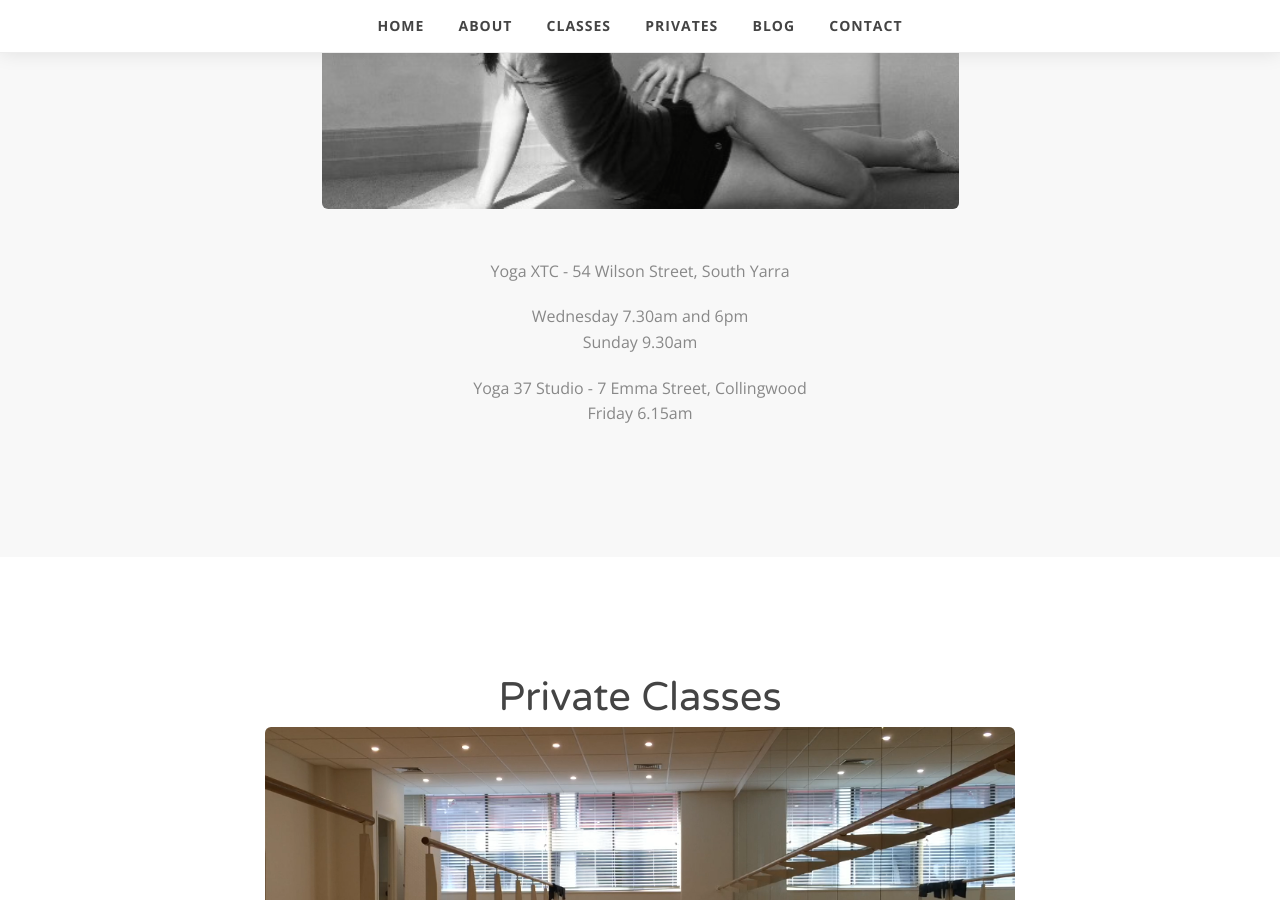
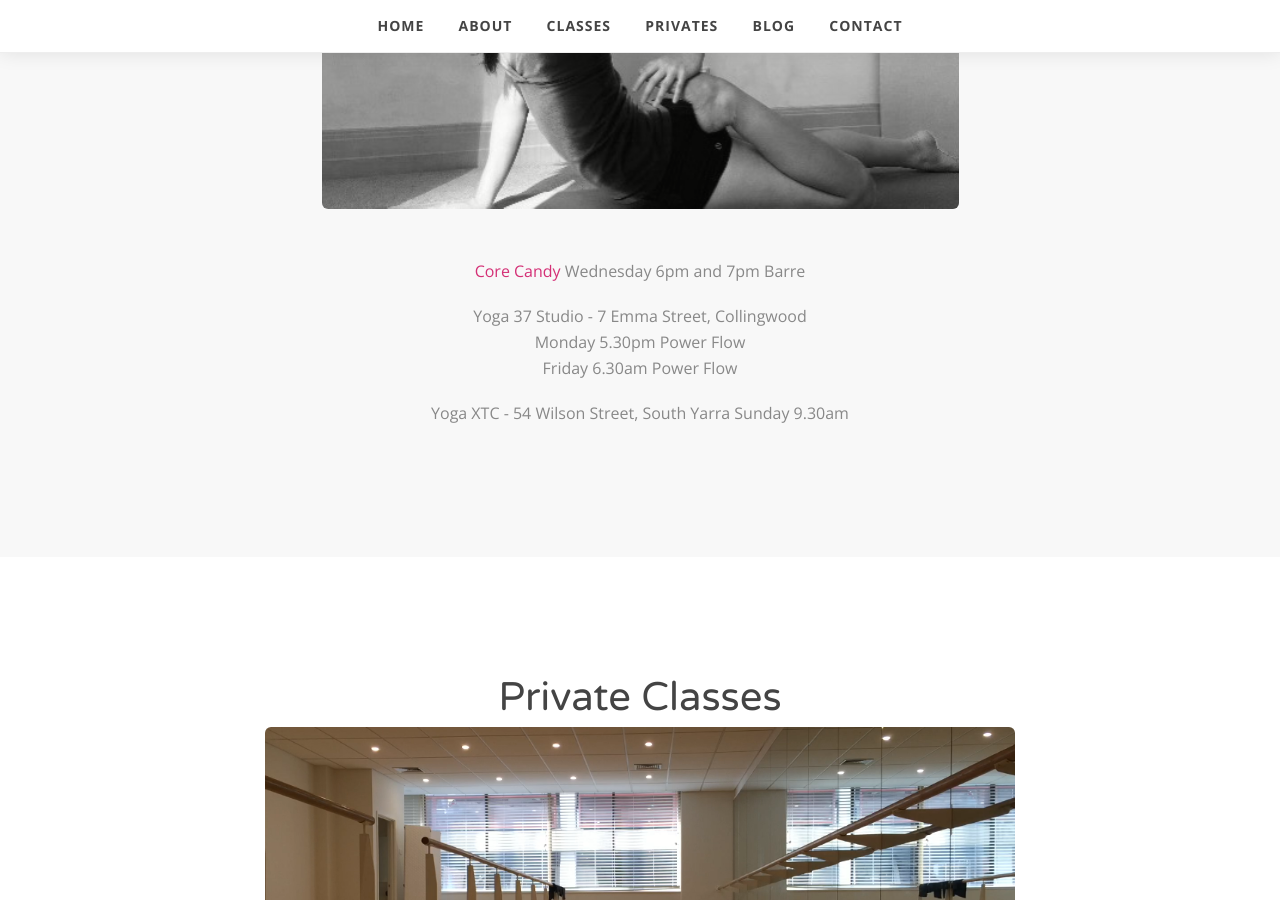
Before and after one commit to karmenlim/karmenlim.github.io, a Jekyll site: the page built from index.html, in a window 1280 px wide and 900 px high, scrolled down 1823 px. Built offline with Jekyll 4.4.1, drawn with Linux system fonts in a browser that asks for light colours.

Commit message:
Update default.html

```diff
--- a/_layouts/default.html
+++ b/_layouts/default.html
@@ -143,15 +143,17 @@
       <div class="row">
         <div class="col-md-12">
           <p>
-            Yoga XTC - 54 Wilson Street, South Yarra
+           <a href="http://www.corecandy.com.au">Core Candy</a>
+           Wednesday 6pm and 7pm Barre
           </p>
           <p>
-            Wednesday 7.30am and 6pm </br>
-            Sunday 9.30am </br>
+            Yoga 37 Studio - 7 Emma Street, Collingwood </br>
+            Monday 5.30pm Power Flow </br>
+            Friday 6.30am Power Flow
           </p>
           <p>
-            Yoga 37 Studio - 7 Emma Street, Collingwood <br>
-            Friday 6.15am
+            Yoga XTC - 54 Wilson Street, South Yarra
+            Sunday 9.30am </br>
           </p>
         </div>
       </div>
```
